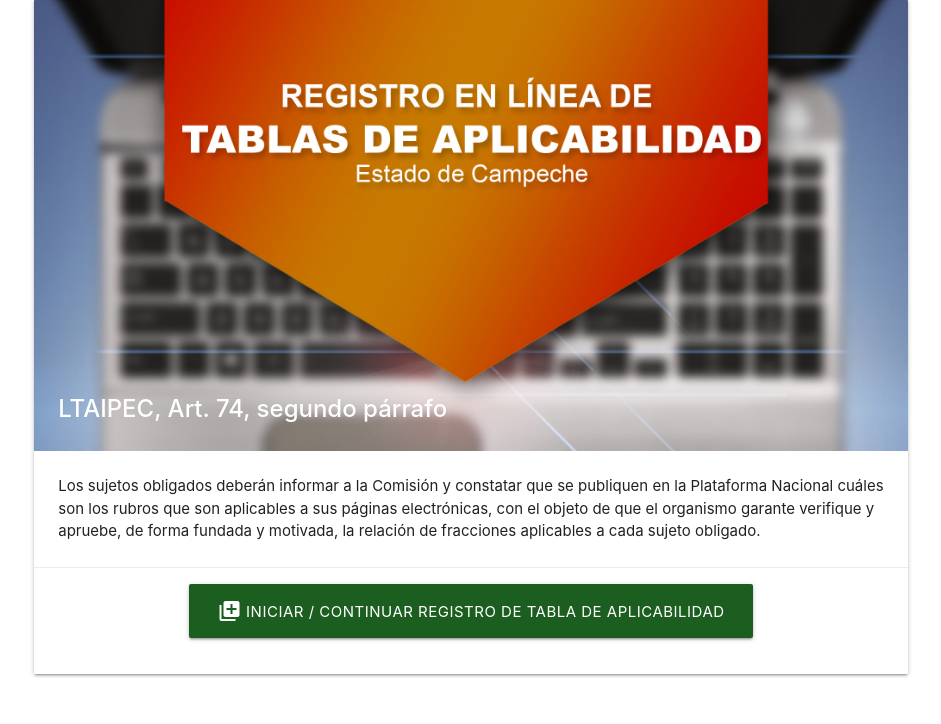
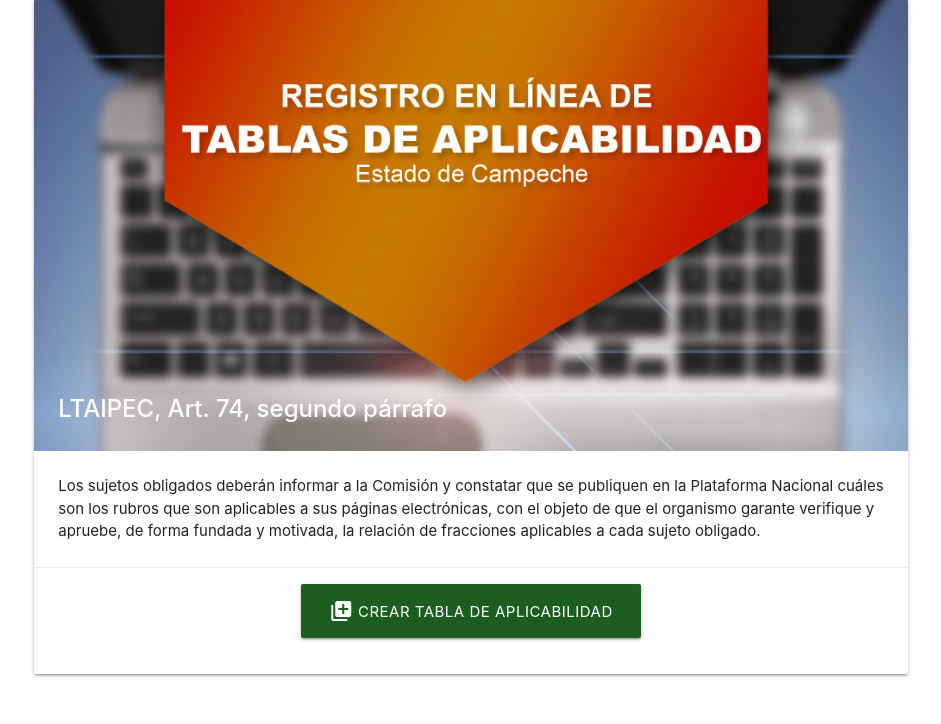
Before and after one commit to lpsmaylplm1/sistema_tap, a CodeIgniter app: page /sistema_tap/behome in a window 1280 px wide. Shown: the part 148-872 px from the top of the page, without its empty margins (169-1110 px from the left). Run offline with CodeIgniter, Linux system fonts and the light colour scheme; data that the repository does not hold is empty.

Commit message:
Corregido Crear / editar tablas

```diff
--- a/application/views/back_end/index.php
+++ b/application/views/back_end/index.php
@@ -22,7 +22,7 @@
 								<a href="javascript:loadURL()" class="waves-effect waves-light btn-large  orange darken-4 " id="ver_tablas"><i class="material-icons" style="vertical-align: -6px">pageview</i> Ver tabla de aplicabilidad creada</a>
 
 							<?php } else {  ?>
-								<a href="#!" class="waves-effect waves-light btn-large  green darken-4 " id="iniciar_tabla"><i class="material-icons"  style="vertical-align: -6px">add_to_photos</i> Iniciar / continuar Registro de tabla de aplicabilidad</a>
+								<a href="#!" class="waves-effect waves-light btn-large  green darken-4 " id="iniciar_tabla"><i class="material-icons"  style="vertical-align: -6px">add_to_photos</i> Crear tabla de aplicabilidad <?php echo $this->session->userdata('ejercicio');?></a>
 
 							<?php }
 							?>
```
